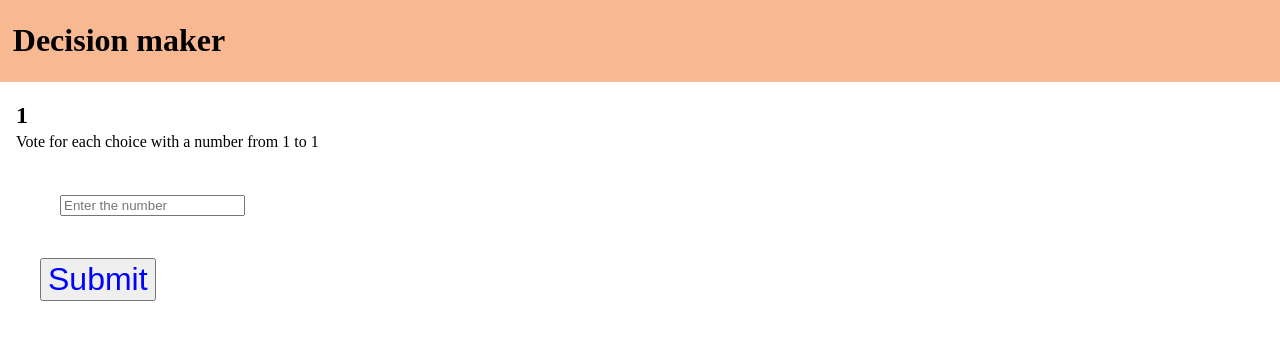
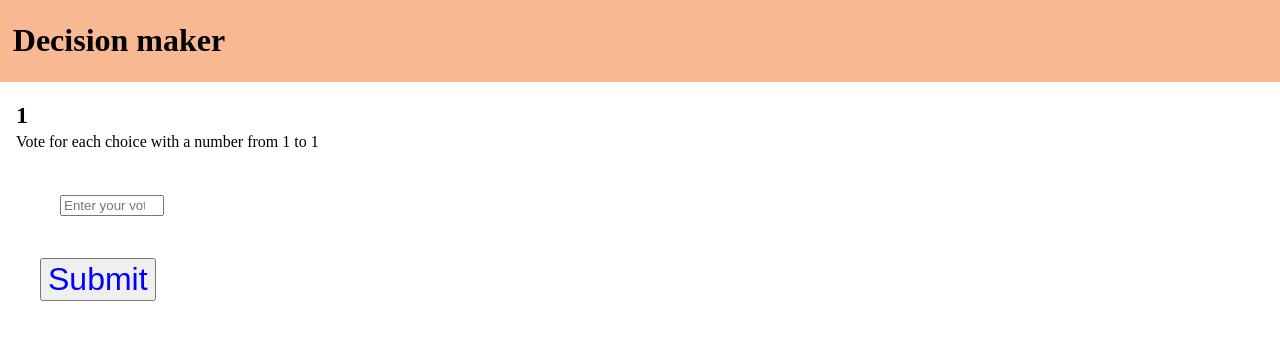
Before and after one commit to hajinasiri/Decision-Maker, a PHP site: page /dmaker/views/vote.php in a window 1280 px wide. Shown: the top 340 px of the page. Run offline with PHP 8.4, Linux system fonts and the light colour scheme; the visitor is signed in with stand-in values (Sample User, id 1).

Commit message:
vote input css changed to not allow wrong numbers in

```diff
--- a/styles/vote.css
+++ b/styles/vote.css
@@ -22,3 +22,7 @@ td {
   font-size:2rem;
   color:blue;
 }
+
+input[type=number]{
+    width:6rem;
+}
--- a/views/vote.php
+++ b/views/vote.php
@@ -24,7 +24,7 @@
             <span>".$choices[$i]."</span>
             </td>
             <td>
-            <span><input type='text' name='vote[]'' placeholder='Enter the number' class='vote'/>
+            <span><input type='number' name='vote[]'' placeholder='Enter your vote' class='vote' min='1' max='".sizeof($choices)."'/>
             </td>
             </tr>";
       }
```
